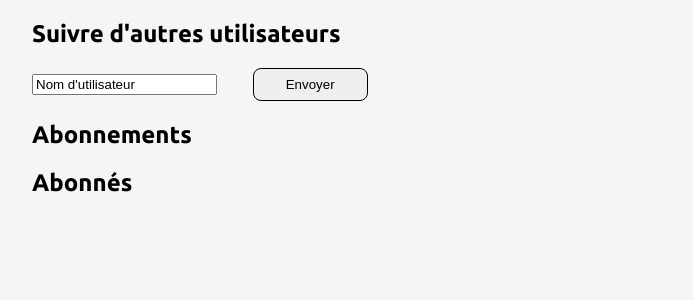
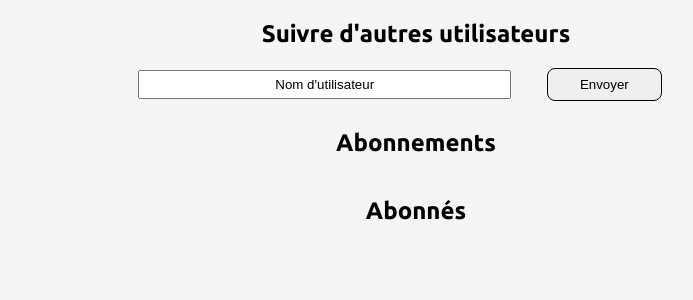
Before and after one commit to SpiritF0rest/OC_Python_P9_LitReview, a Django app: page /follower/add/ in a window 1280 px wide. Shown: the part 144-444 px from the top of the page, without its empty margins (224-917 px from the left). Run offline with Django 4.2, Linux system fonts and the light colour scheme; the visitor is signed in with stand-in values (Sample User, id 1).

Commit message:
feat: add project style

```diff
--- a/litreview/settings.py
+++ b/litreview/settings.py
@@ -107,7 +107,7 @@
 # Internationalization
 # https://docs.djangoproject.com/en/4.2/topics/i18n/
 
-LANGUAGE_CODE = 'en-us'
+LANGUAGE_CODE = 'fr-FR'
 
 TIME_ZONE = 'UTC'
 
--- a/reviewapp/forms.py
+++ b/reviewapp/forms.py
@@ -10,6 +10,7 @@
 
 class ReviewForm(forms.ModelForm):
     rating = forms.ChoiceField(widget=forms.RadioSelect, choices=Review.RATING_CHOICES, label=Review.RATING_LABEL)
+    body = forms.CharField(widget=forms.Textarea(attrs={"rows": "5"}), label=Review.BODY_LABEL)
 
     class Meta:
         model = Review
--- a/reviewapp/models.py
+++ b/reviewapp/models.py
@@ -4,7 +4,7 @@
 
 
 class Ticket(models.Model):
-    title = models.CharField(max_length=128)
+    title = models.CharField(max_length=128, verbose_name="Titre")
     description = models.TextField(max_length=2048, blank=True)
     user = models.ForeignKey(to=settings.AUTH_USER_MODEL, on_delete=models.CASCADE)
     image = models.ImageField(null=True, blank=True)
@@ -14,13 +14,14 @@
 class Review(models.Model):
     RATING_CHOICES = [('0', 0), ('1', 1), ('2', 2), ('3', 3), ('4', 4), ('5', 5)]
     RATING_LABEL = "Note"
+    BODY_LABEL = "Commentaire"
     ticket = models.ForeignKey(to=Ticket, on_delete=models.CASCADE)
     rating = models.PositiveSmallIntegerField(
         # validates that rating must be between 0 and 5
         validators=[MinValueValidator(0), MaxValueValidator(5)],
         verbose_name=RATING_LABEL)
     headline = models.CharField(max_length=128, verbose_name="Titre")
-    body = models.CharField(max_length=8192, blank=True, verbose_name="Commentaire")
+    body = models.CharField(max_length=8192, blank=True, verbose_name=BODY_LABEL)
     user = models.ForeignKey(
         to=settings.AUTH_USER_MODEL, on_delete=models.CASCADE)
     time_created = models.DateTimeField(auto_now_add=True)
--- a/reviewapp/templates/reviewapp/add_followers.html
+++ b/reviewapp/templates/reviewapp/add_followers.html
@@ -1,10 +1,11 @@
 {% extends 'index.html' %}
 {% block content %}
-  <div>
+  <div class="content">
+    <div class="subscribe">
       <h2>Suivre d'autres utilisateurs</h2>
       <form method="post">
         <label for="username"></label>
-      <input type="text" id="username" name="username" required placeholder="Nom d'utilisateur" />
+        <input type="text" id="username" name="username" required placeholder="Nom d'utilisateur" class="input"/>
         {% csrf_token %}
         <button type="submit" class="button">Envoyer</button>
       </form>
@@ -12,23 +13,24 @@
       <p>{{ message }}</p>
       {% endif %}
     </div>
-  <div>
+    <div class="follow">
       <h2>Abonnements</h2>
-    <ul>
+      <ul class="subscription">
         {% for user in subscriptions %}
         <li>
-        <p>{{user.followed_user}}</p>
-        <a href="{% url 'delete-follower' user.followed_user.id %}">Désabonner</a>
+          <p class="follow_subpart">{{user.followed_user}}</p>
+          <a href="{% url 'delete-follower' user.followed_user.id %}" class="follow_subpart unsubscribe">Désabonner</a>
         </li>
         {% endfor %}
       </ul>
     </div>
-  <div>
+    <div class="follow">
       <h2>Abonnés</h2>
-    <ul>
+      <ul class="subscriber">
         {% for user in subscribers %}
-      <li>{{user.user}}</li>
+        <li class="follow_subpart">{{user.user}}</li>
         {% endfor %}
       </ul>
     </div>
+  </div>
 {% endblock content %}
--- a/reviewapp/templates/reviewapp/create_ticket.html
+++ b/reviewapp/templates/reviewapp/create_ticket.html
@@ -1,5 +1,7 @@
 {% extends "index.html" %}
 {% block content %}
-    <h2>Créer un ticket</h2>
-    {% include 'reviewapp/ticket_form_snippet.html' %}
+    <div class="content">
+        <h2>Créer un ticket</h2>
+        {% include 'reviewapp/ticket_form_snippet.html' %}
+    </div>
 {% endblock content %}
--- a/reviewapp/templates/reviewapp/delete_post.html
+++ b/reviewapp/templates/reviewapp/delete_post.html
@@ -1,17 +1,16 @@
 {% extends "index.html" %}
 
 {% block content %}
+<div class="content">
     {% if ticket %}
         <p>Êtes-vous sûr de vouloir supprimer le ticket: {{ ticket.title }} ?</p>
     {% else %}
         <p>Êtes-vous sûr de vouloir supprimer la review: {{ review.headline }} ?</p>
     {% endif %}
-
-
     <form method="post">
         {% csrf_token %}
         <button type="submit" class="button">Supprimer</button>
     </form>
+</div>
 
-<a href="{% url 'posts' %}" class="button">Retour aux posts</a>
 {% endblock %}
--- a/reviewapp/templates/reviewapp/ticket_form_snippet.html
+++ b/reviewapp/templates/reviewapp/ticket_form_snippet.html
@@ -1,7 +1,7 @@
 {% block content %}
-<form method="post" enctype="multipart/form-data">
+<form method="post" enctype="multipart/form-data" class="post_form">
   {{ form.as_p }}
   {% csrf_token %}
-  <button type="submit">Envoyer</button>
+  <button type="submit" class="button post_button">Envoyer</button>
 </form>
 {% endblock content %}
--- a/reviewapp/templates/reviewapp/update_post.html
+++ b/reviewapp/templates/reviewapp/update_post.html
@@ -3,10 +3,11 @@
 {% block content %}
     {% if is_ticket %}
         <h2>Modifier votre ticket</h2>
-        {% include "reviewapp/ticket_form_snippet.html" %}
+        <div class="post_block">
+            {% include "reviewapp/ticket_form_snippet.html" %}
+        </div>
     {% else %}
         <h2>Modifier votre critique</h2>
         {% include "reviewapp/review_form_snippet.html" %}
     {% endif %}
-    <a href="{% url 'posts' %}">Retour aux tickets</a>
 {% endblock %}
--- a/static/styles.css
+++ b/static/styles.css
@@ -65,9 +65,10 @@
     border: solid black 1px;
     margin: 0 2rem;
     border-radius: 0.5rem 0.5rem;
+    cursor: pointer;
 }
 
-.button:hover {
+.button:hover, .unsubscribe:hover {
     background-color: #048b9a2e;
 }
 
@@ -77,7 +78,7 @@
     margin-bottom: 1rem;
 }
 
-.ticket_block, .post_block {
+.ticket_block, .post_block, .content {
     position: relative;
 }
 
@@ -86,11 +87,11 @@
     justify-content: space-between;
 }
 
-.ticket_button {
+.ticket_button, .post_button {
     position: absolute;
     right: 1rem;
     bottom: 1rem;
-    margin: 0;
+    margin: 0rem;
 }
 
 .image {
@@ -104,7 +105,7 @@
     height: 100%;
 }
 
-.login, .login_form, .login_form > div {
+.login, .login_form, .login_form > div, .content {
     display: flex;
     flex-direction: column;
     align-items: center;
@@ -138,3 +139,86 @@
 .link {
     color: #048b9a;
 }
+
+.subscribe {
+    text-align: center;
+    padding-bottom: 0.5rem;
+}
+
+.follow {
+    display: flex;
+    flex-direction: column;
+    align-items: center;
+    width: 100%;
+}
+
+.follow > ul {
+    display: flex;
+    flex-direction: column;
+    margin-top: 0;
+    margin-bottom: 0;
+    width: 100%;
+}
+
+.subscription > li, .subscriber > li {
+    list-style: none;
+}
+
+.subscription > li {
+    display: grid;
+    grid-template-columns: 7fr 1fr;
+    align-items: center;
+    margin: 0;
+}
+
+.subscription > li > p {
+    margin: 0;
+}
+
+.subscriber > li {
+    display: flex;
+    flex-direction: column;
+    margin: 0;
+}
+
+.follow_subpart {
+    padding: 0.5rem;
+    border: 1px solid black;
+    background: white;
+}
+
+.post_form > p, .post_form, .post_form > div > p {
+    display: flex;
+    flex-direction: column;
+    padding-bottom: 0.5rem;
+}
+
+.post_form > p > label, .post_form > div > p > label {
+    padding-bottom: 0.5rem;
+}
+
+#id_rating {
+    display: flex;
+    justify-content: space-evenly;
+}
+
+#id_body {
+    margin-bottom : 1rem;
+}
+
+main > h2, main > h1, .follow > h2 {
+    text-align: center;
+}
+
+.post_review_block {
+    margin-bottom: 0;
+}
+
+.buttons {
+    display: flex;
+    justify-content: flex-end;
+}
+
+.button_update {
+    margin: 0 1rem;
+}
```
Also changed, not shown: reviewapp/templates/reviewapp/create_ticket_review.html (+6 -2 lines), reviewapp/templates/reviewapp/posts.html (+6 -6 lines), reviewapp/templates/reviewapp/review_form_snippet.html (+6 -6 lines). Lines whose indentation alone changed are shown as unchanged.
